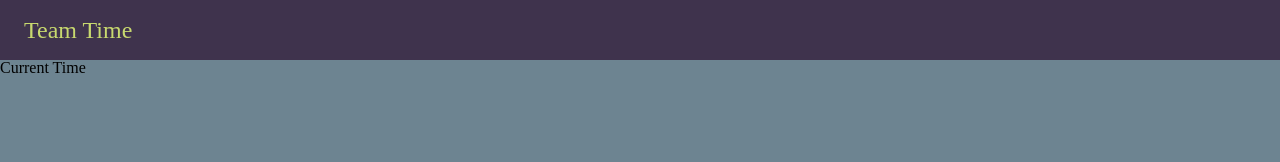
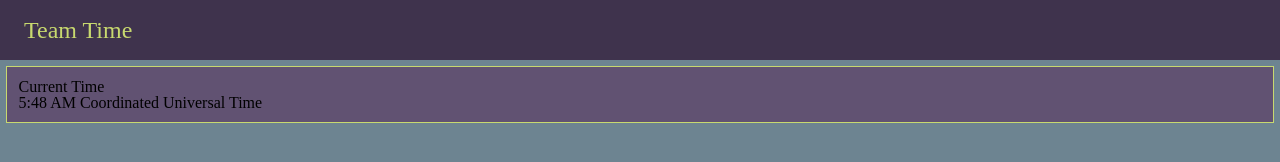
Before and after one commit to IntuitiveHarmony/teamTime, a plain HTML site: page index.html in a window 1280 px wide. Shown: the top 162 px of the page. Drawn offline with nearby package versions, Linux system fonts and the light colour scheme.

Commit message:
time cards

```diff
--- a/index.html
+++ b/index.html
@@ -13,8 +13,8 @@
     <p class="nav-title">Team Time</p>
   </nav>
   <div class="content-container">
-    <div class="current-time">
-      <h2 class="time-title current">Current Time</h2>
+    <div class="time-card local">
+      <h2 class="time-title">Current Time</h2>
       <div class="local-time"></div>
     </div>
   </div>
--- a/script.js
+++ b/script.js
@@ -1,3 +1,19 @@
-if ($) {
-  console.log("sweet");
-}
+$(() => {
+  const updateLocalTime = () => {
+    const currentTime = new Date();
+    const options = {
+      hour: "numeric",
+      minute: "numeric",
+
+      timeZoneName: "long",
+    };
+    const formattedTime = currentTime.toLocaleTimeString(undefined, options);
+    $(".local-time").text(formattedTime);
+  };
+
+  // Update the time immediately when the page loads
+  updateLocalTime();
+
+  // Update the time every second
+  setInterval(updateLocalTime, 1000);
+});
--- a/style.css
+++ b/style.css
@@ -52,6 +52,7 @@ table {
 :root {
   --primary-color: #6D8491;
   --secondary-color: #3F334D;
+  --secondary-fade: #615272;
   --accent-color: #C8D96F;
 }
 body {
@@ -72,6 +73,11 @@ body {
 .time-title {
 
 }
-.current {
-
+.time-card {
+  border: 1px solid var(--accent-color);
+  margin: .4em;
+  padding: .7em;
 }
+.local {
+  background-color: var(--secondary-fade);
+}
```
